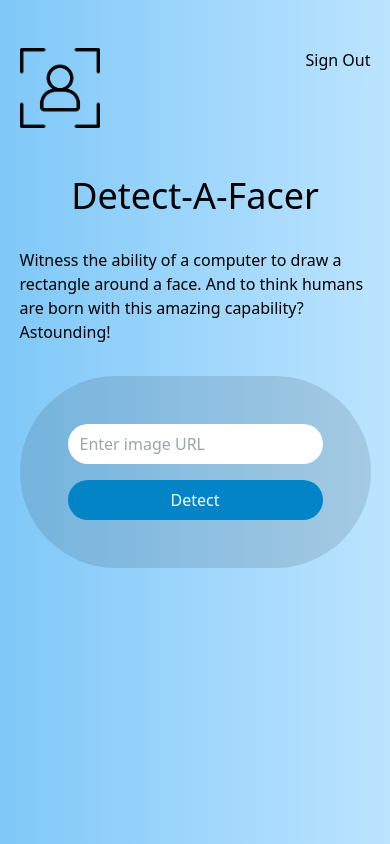
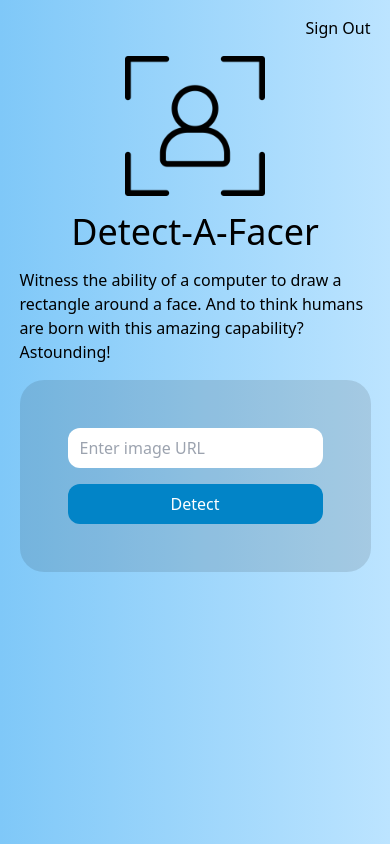
Before and after one commit to a-hr-nikolov/face-detection-app, a React (Vite) app: page / in a window 390 px wide. Built offline with nearby package versions, Linux system fonts and the light colour scheme.

Commit message:
Adjust styling

```diff
--- a/src/App.css
+++ b/src/App.css
@@ -1,4 +1,3 @@
 .App {
   width: min(90%, 1140px);
-  padding: 3rem 0;
 }
--- a/src/App.jsx
+++ b/src/App.jsx
@@ -9,10 +9,8 @@ function App() {
   const [state, setState] = useState(null);
   return (
     <div className="App">
-      <header className="flex justify-end">
-        <Logo />
-        <Nav />
-      </header>
+      <Nav />
+      <Logo />
       <ImageLinkForm />
       {/*
       <FaceRecognitionContainer /> */}
--- a/src/components/ImageLinkForm/ImageLinkForm.jsx
+++ b/src/components/ImageLinkForm/ImageLinkForm.jsx
@@ -3,21 +3,21 @@ import './ImageLinkForm.css';
 
 export function ImageLinkForm() {
   return (
-    <div className="form-container w-full flex flex-col gap-8 items-center justify-center pt-12">
+    <div className="form-container flex flex-col gap-4 items-center justify-center pt-4">
       <h1 className="text-4xl">Detect-A-Facer</h1>
       <p className="text-base">
         Witness the ability of a computer to draw a rectangle around a face. And
         to think humans are born with this amazing capability? Astounding!
       </p>
-      <div className="input-form flex flex-col sm:flex-row justify-center gap-4 self-stretch rounded-full">
+      <div className="input-form flex flex-col sm:flex-row justify-center gap-4 self-stretch sm:rounded-full rounded-3xl">
         <input
           type="text"
-          className="url-input flex-grow px-3 rounded-full focus:outline-none py-2"
+          className="url-input flex-grow px-3 sm:rounded-full rounded-xl focus:outline-none py-2"
           placeholder="Enter image URL"
         />
         <button
           type="button"
-          className="search-btn bg-sky-600 text-white px-12 py-2 rounded-full hover:scale-105 active:scale-110"
+          className="search-btn bg-sky-600 text-white px-12 py-2 sm:rounded-full rounded-xl hover:scale-105 active:scale-110"
         >
           Detect
         </button>
--- a/src/components/Logo/Logo.css
+++ b/src/components/Logo/Logo.css
@@ -1,3 +1,3 @@
 .logo {
-  width: 80px;
+  width: min(40%, 10rem);
 }
--- a/src/components/Logo/Logo.jsx
+++ b/src/components/Logo/Logo.jsx
@@ -2,5 +2,5 @@ import React from 'react';
 import './Logo.css';
 
 export function Logo() {
-  return <img src="/logo.png" className="logo" alt="logo" />;
+  return <img src="/logo.png" className="logo block mx-auto my-0" alt="logo" />;
 }
--- a/src/components/Nav.jsx
+++ b/src/components/Nav.jsx
@@ -2,7 +2,7 @@ import React from 'react';
 
 export function Nav() {
   return (
-    <nav className="w-40 ml-auto flex justify-end">
+    <nav className="flex justify-end py-4">
       <p>Sign Out</p>
     </nav>
   );
```
